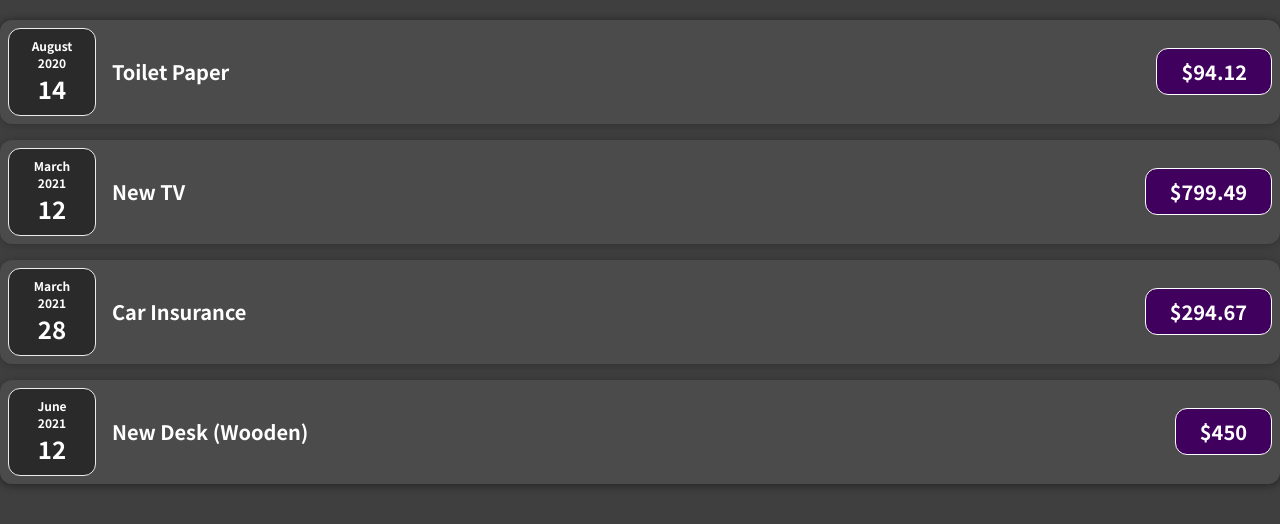
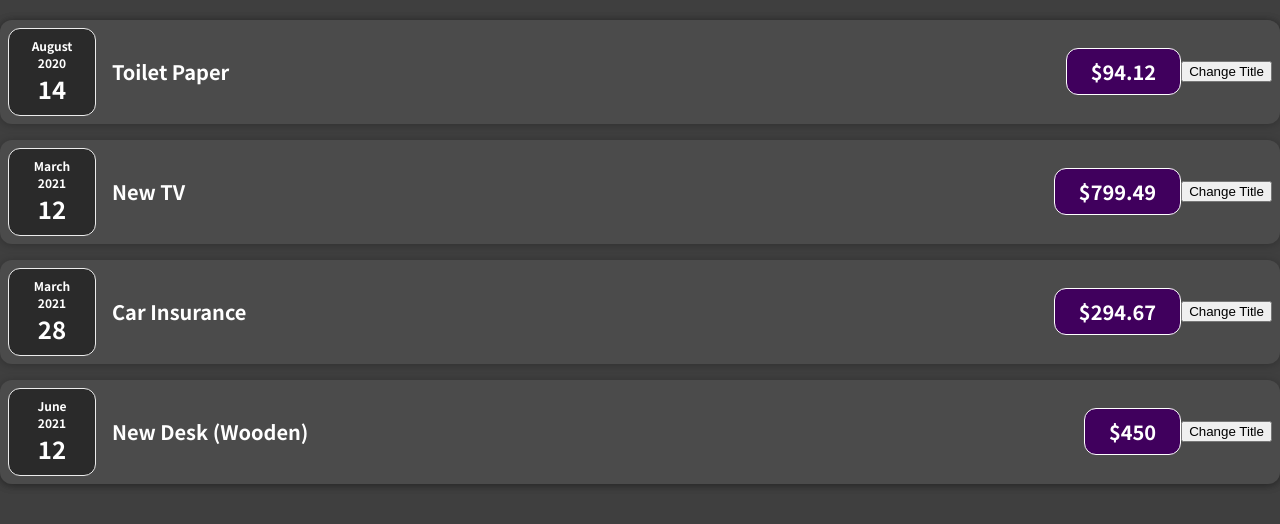
Before and after one commit to Blacknsilver/exercises, a React (Create React App) app in the folder react/first-react-project/: page / in a window 1280 px wide. Shown: the top 524 px of the page. Built offline with nearby package versions, Linux system fonts and the light colour scheme.

Commit message:
Add a button to ExpenseItem.

```diff
--- a/react/first-react-project/src/components/ExpenseItem.jsx
+++ b/react/first-react-project/src/components/ExpenseItem.jsx
@@ -11,6 +11,7 @@ function ExpenseItem(props) {
         <h2>{props.title}</h2>
         <div className="expense-item__price">${props.amount}</div>
       </div>
+      <button>Change Title</button>
     </Card>
   );
 }
```
